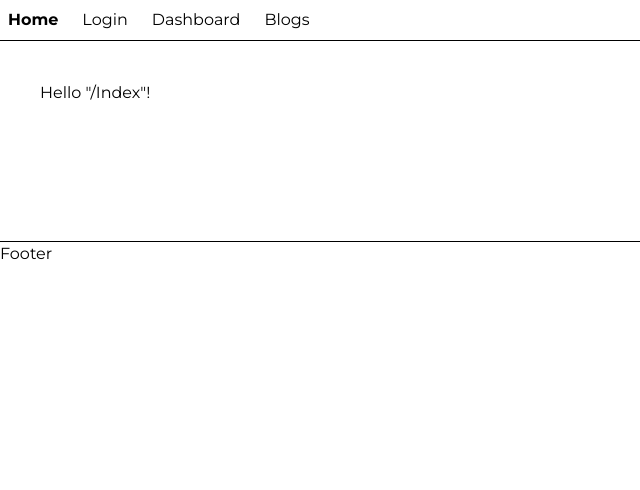
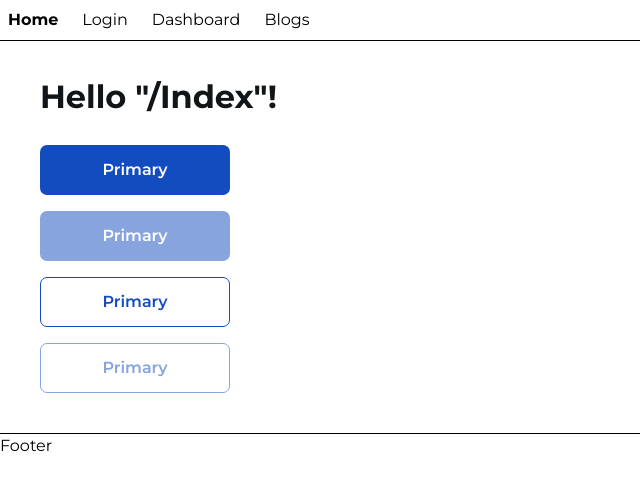
Before and after one commit to GoFunIo/GoFunIo, a React app in the folder apps/frontend/: page / in a window 1280 px wide. Shown: the top 490 px of the page, without its empty margins (0-640 px from the left). Built offline with nearby package versions, Linux system fonts and the light colour scheme; the HTML template or start-up script is replaced by a standard one.

Commit message:
button UI component styles

```diff
--- a/apps/frontend/src/assets/global.css
+++ b/apps/frontend/src/assets/global.css
@@ -130,4 +130,8 @@
     @apply text-content-muted text-[18px] leading-none font-semibold
       sm:text-[20px] sm:leading-[28px];
   }
+
+  .custom-transition {
+    @apply transition-all duration-[450ms] ease-out;
+  }
 }
--- a/apps/frontend/src/components/ui/Button/Button.tsx
+++ b/apps/frontend/src/components/ui/Button/Button.tsx
@@ -1,13 +1,51 @@
+import classNames from 'classnames';
+
 type Props = {
   children: React.ReactNode;
   onClick: React.MouseEventHandler<HTMLButtonElement>;
-  type?: 'button' | 'submit';
+  type?: 'button' | 'submit' | 'reset';
   disabled?: boolean;
+  variant?: 'default' | 'outline';
+  style?: React.CSSProperties;
 };
 
-export const Button = ({ children, onClick, type = 'button', disabled = false }: Props) => {
+export const Button = ({
+  children,
+  onClick,
+  type = 'button',
+  disabled = false,
+  variant = 'default',
+  style,
+}: Props) => {
+  const mainButtonStyles = `
+    min-w-[190px] w-fit min-h-[50px] rounded-[7px] px-[8px]
+    text-[16px] leading-[14px] font-semibold text-center
+    cursor-pointer custom-transition
+    hover:shadow-[0_3px_13px_0_rgba(0,0,0,0.2)]
+  `;
+  const defaultButtonStyles = `
+    bg-primary hover:bg-secondary text-white
+  `;
+  const outlineButtonStyles = `
+    bg-white text-primary hover:text-secondary
+    border border-primary hover:border-secondary
+  `;
+  const disabledButtonStyles = `
+    pointer-events-none opacity-50 cursor-default
+  `;
+
   return (
-    <button onClick={onClick} type={type} disabled={disabled}>
+    <button
+      onClick={onClick}
+      type={type}
+      disabled={disabled}
+      className={classNames(mainButtonStyles, {
+        [defaultButtonStyles]: variant === 'default',
+        [outlineButtonStyles]: variant === 'outline',
+        [disabledButtonStyles]: disabled,
+      })}
+      style={style}
+    >
       {children}
     </button>
   );
--- a/apps/frontend/src/routes/__root.tsx
+++ b/apps/frontend/src/routes/__root.tsx
@@ -9,7 +9,7 @@ const RootLayout = () => (
   <>
     <Header />
 
-    <main className="h-50 p-10">
+    <main className="min-h-50 p-10">
       <Outlet />
     </main>
 
--- a/apps/frontend/src/routes/index.tsx
+++ b/apps/frontend/src/routes/index.tsx
@@ -1,9 +1,26 @@
 import { createFileRoute } from '@tanstack/react-router';
+import { Button } from 'src/components/ui/Button';
 
 export const Route = createFileRoute('/')({
   component: Index,
 });
 
 function Index() {
-  return <div>Hello "/Index"!</div>;
+  return (
+    <div>
+      <h3 className="pb-8">Hello "/Index"!</h3>
+      <div className="flex flex-col gap-4">
+        <Button onClick={() => {}}>Primary</Button>
+        <Button disabled onClick={() => {}}>
+          Primary
+        </Button>
+        <Button variant="outline" onClick={() => {}}>
+          Primary
+        </Button>
+        <Button disabled variant="outline" onClick={() => {}}>
+          Primary
+        </Button>
+      </div>
+    </div>
+  );
 }
```
